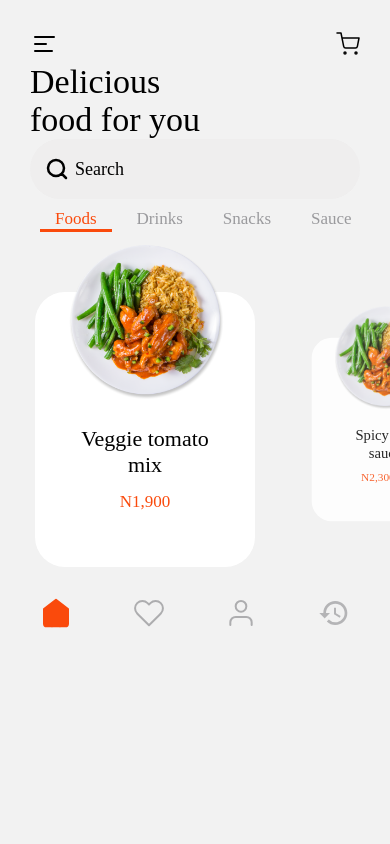
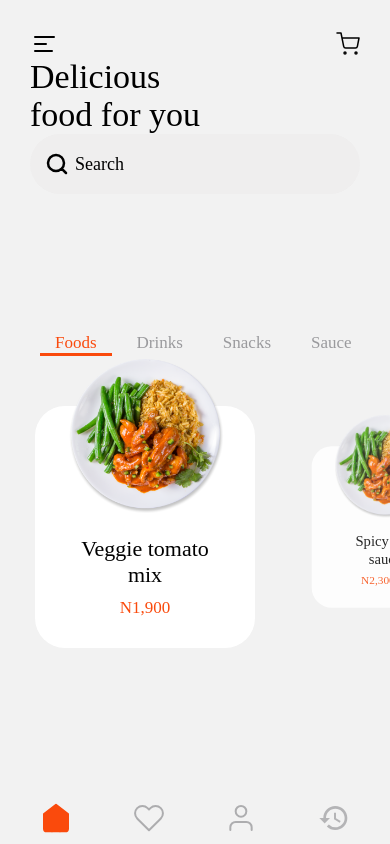
Before and after one commit to seyithantopal/food-hero, a React Native app: screen / in a window 390 px wide. Built offline with nearby package versions, Linux system fonts and the light colour scheme.

Commit message:
Fixed UI

```diff
--- a/src/components/Category/styles.ts
+++ b/src/components/Category/styles.ts
@@ -8,9 +8,8 @@ export default StyleSheet.create({
   wrapper: {
     display: 'flex',
     flexDirection: 'row',
-    paddingTop: 10,
-    paddingBottom: 10,
     paddingLeft: 40,
+    marginTop: 10,
   },
   categoryName: {
     marginRight: 10,
--- a/src/components/Food/styles.tsx
+++ b/src/components/Food/styles.tsx
@@ -33,7 +33,6 @@ export default (
       flexDirection: 'column',
       justifyContent: 'space-between',
       alignItems: 'center',
-      height: '100%',
       marginTop: -55,
     },
     foodName: {
--- a/src/components/FoodList/styles.tsx
+++ b/src/components/FoodList/styles.tsx
@@ -3,7 +3,7 @@ import { StyleSheet } from 'react-native';
 export default StyleSheet.create({
   wrapper: {
     marginTop: 0,
-    height: 330,
+    height: 293,
     paddingLeft: 25,
   },
 });
--- a/src/screens/HomeScreen/index.tsx
+++ b/src/screens/HomeScreen/index.tsx
@@ -48,13 +48,15 @@ const HomeScreen: FC = () => {
   };
   return (
     <View style={styles.wrapper}>
-      <View style={styles.paddingWrapper}>
+      <View style={styles.spacingWrapper}>
         <NavigationTop />
-        <Title title={APPLICATION_MOTTO} style={styles.title} />
+        <Title title={APPLICATION_MOTTO} />
         <Searchbox />
       </View>
-      <Category category={categories} onPressCategory={handleCategory} />
-      <FoodList foodData={filteredFoods} />
+      <View>
+        <Category category={categories} onPressCategory={handleCategory} />
+        <FoodList foodData={filteredFoods} />
+      </View>
       <NavigationBottom />
     </View>
   );
--- a/src/screens/HomeScreen/styles.ts
+++ b/src/screens/HomeScreen/styles.ts
@@ -7,14 +7,11 @@ export default StyleSheet.create({
     backgroundColor: COLOR_BACKGROUND,
     display: 'flex',
     flexDirection: 'column',
-    // justifyContent: 'space-between',
+    justifyContent: 'space-between',
   },
-  paddingWrapper: {
+  spacingWrapper: {
     paddingLeft: 30,
     paddingRight: 30,
     paddingTop: 30,
   },
-  title: {
-    marginTop: 5,
-  },
 });
--- a/src/utils/constants/common.ts
+++ b/src/utils/constants/common.ts
@@ -3,5 +3,5 @@ export const BOX_WIDTH = 220;
 export const BOX_HEIGHT = 270;
 export const SPACING = 10;
 export const CELL_WIDTH = BOX_WIDTH * 1;
-export const CELL_HEIGHT = CELL_WIDTH * 1.25;
+export const CELL_HEIGHT = CELL_WIDTH * 1.1;
 export const FULL_SIZE = CELL_WIDTH + SPACING * 2;
```
